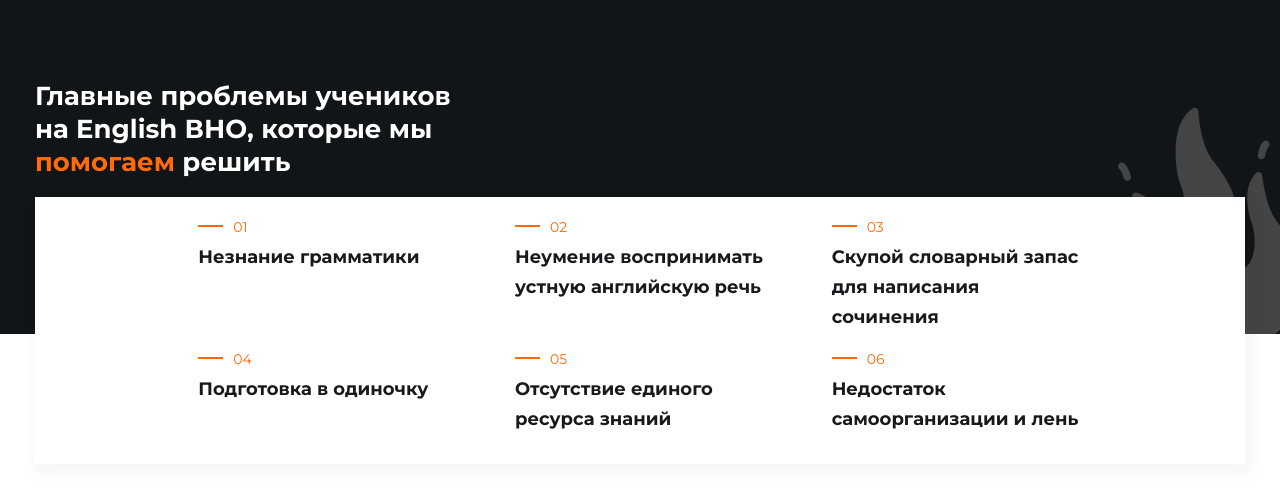
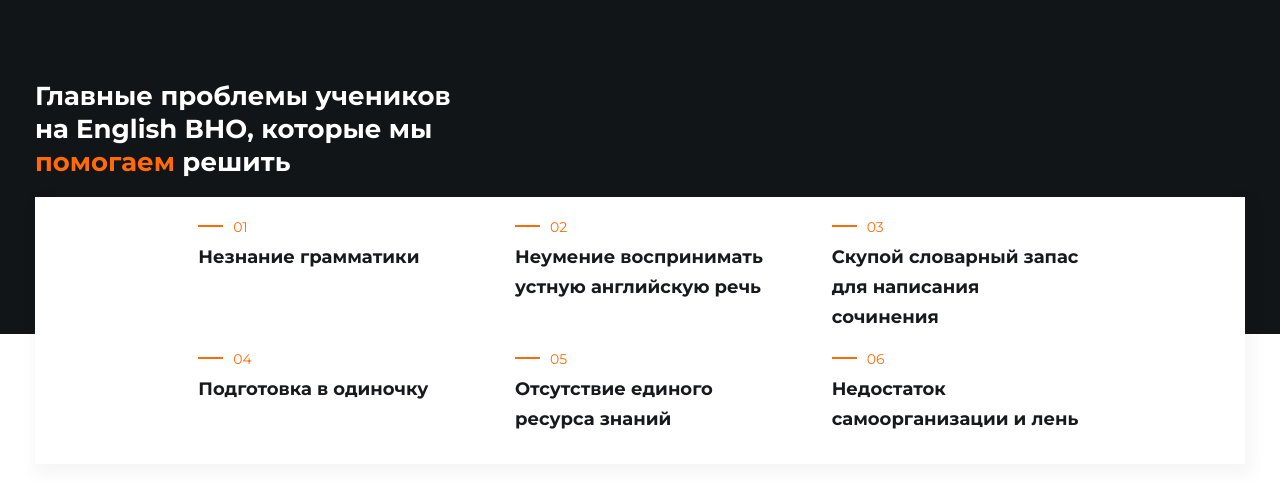
Before and after one commit to akulyhin/komanda-a, a website: page src/index.html in a window 1280 px wide. Shown: the top 491 px of the page. Drawn offline with nearby package versions, Linux system fonts and the light colour scheme; files that its build step writes are made by us from their sources.

Commit message:
miki-> without fire

```diff
--- a/src/index.html
+++ b/src/index.html
@@ -11,9 +11,9 @@
   <body>
 
   <div class="wrapper-problems">
-    <svg class="section-problems__item--icon" width="200px" height="280px">
-      <use href="./images/fire.svg#icon-fire"></use>
-    </svg>
+<!--    <svg class="section-problems__item&#45;&#45;icon" width="200px" height="280px">-->
+<!--      <use href="./images/fire.svg#icon-fire"></use>-->
+<!--    </svg>-->
     <section class="section-problems container">
 
       <div class="section-problems-block">
--- a/src/sass/section-problems.scss
+++ b/src/sass/section-problems.scss
@@ -18,11 +18,16 @@ $font-montserrat: "Montserrat", sans-serif;
   }
 }
 .wrapper-problems {
-  position: relative;
+  //@media (min-width: 768px) {
+  //  background-image: url("../images/fire.png");
+  //  background-repeat: no-repeat;
+  //  background-position: right top;
+  //  background-size: contain;
+  //}
   background-color: #111517;
+
 }
 .section-problems {
-  position: relative;
   height: 520px;
   margin-bottom: 160px;
   @media (min-width: 768px) {
@@ -43,26 +48,13 @@ $font-montserrat: "Montserrat", sans-serif;
     padding-top: 80px;
   }
 }
-.section-problems__item--icon {
-  position: absolute;
-  z-index: -1;
-  right: 0;
-  bottom: 0;
-  fill: #444;
-  @media (min-width: 768px) {
-    z-index: 0;
-  }
-}
+
 .section-problems__title--span {
   color: #ff6b08;
 }
 .wrapper-list__problems {
   background-color: #fff;
   box-shadow: 4px 6.928px 15.54px 5.46px rgba(29,29,27,.04);
-  position: relative;
-  @media (min-width: 768px) {
-    z-index: 1;
-  }
 }
 .section-problems__list {
   padding: 15px 25px 30px 25px;
```
Also changed, not shown: src/images/fire.png (added).
